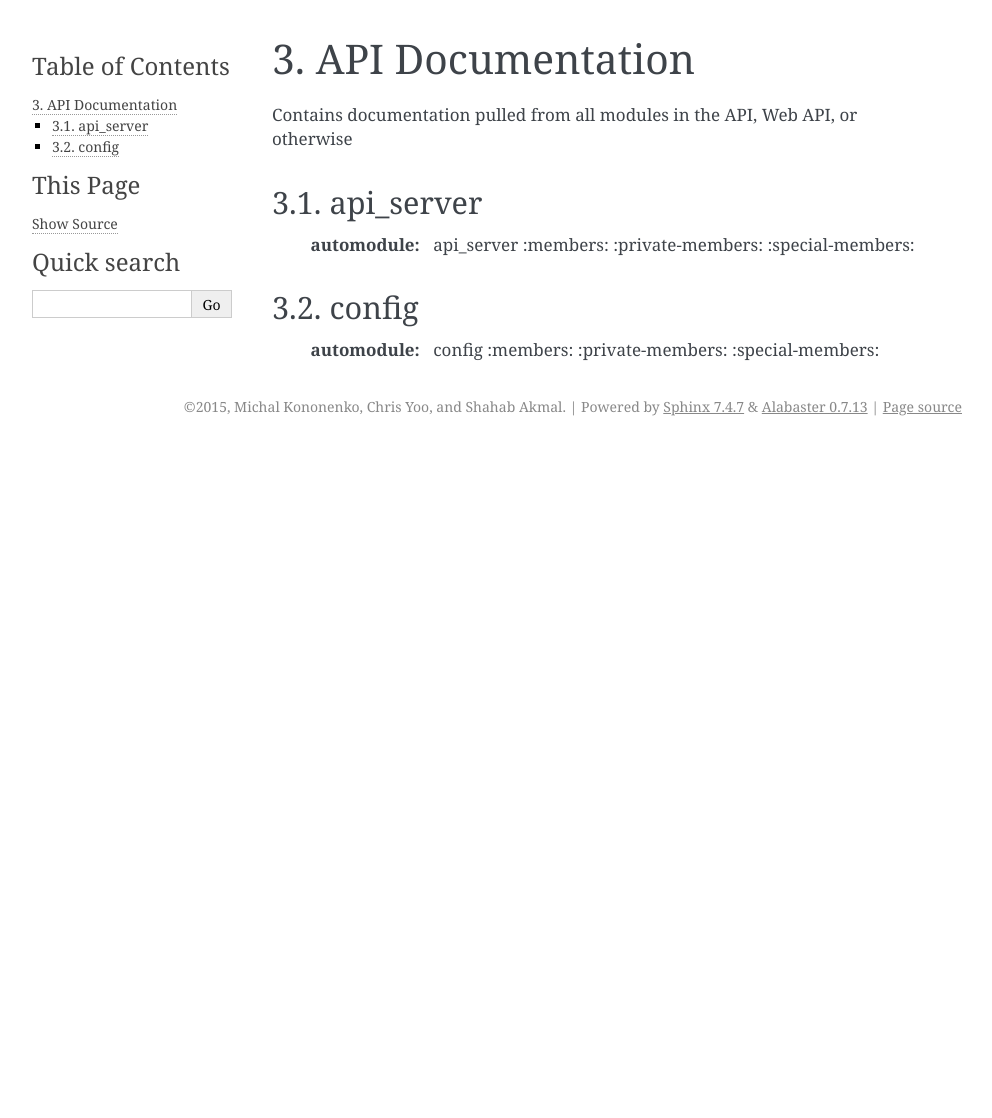
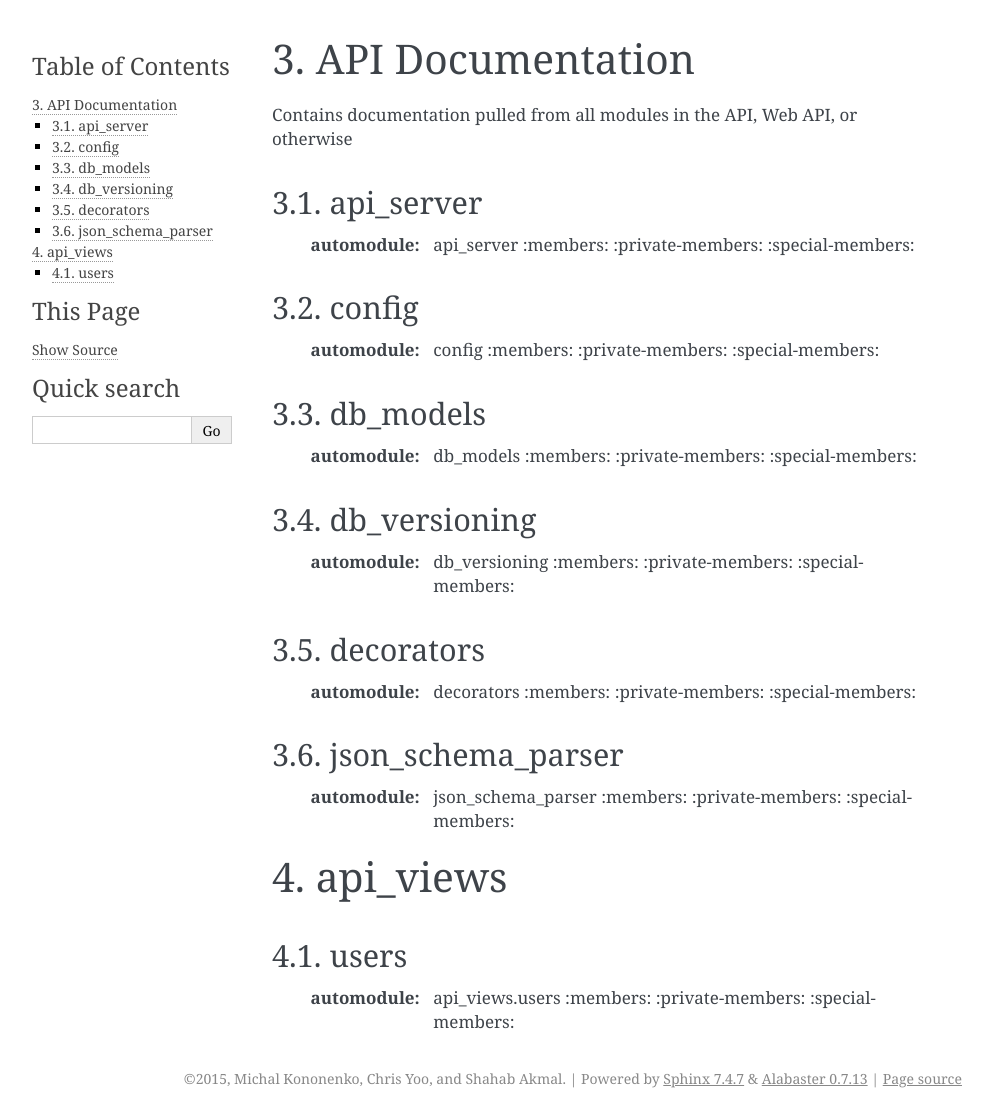
Before and after one commit to OmicronProject/OmicronServer, a Sphinx documentation site: the page built from docs/source/python_api.rst, in a window 1280 px wide. Shown: the whole page, without its empty margins (148-1140 px from the left). Built offline with Sphinx 7.4.7, drawn with Linux system fonts in a browser that asks for light colours; before the commit the page ends 900 px from its top, so only the background shows below that.

Commit message:
more docs

```diff
--- a/docs/source/python_api.rst
+++ b/docs/source/python_api.rst
@@ -20,3 +20,46 @@ config
         :members:
         :private-members:
         :special-members:
+
+db_models
+---------
+
+    :automodule: db_models
+        :members:
+        :private-members:
+        :special-members:
+
+db_versioning
+-------------
+
+    :automodule: db_versioning
+        :members:
+        :private-members:
+        :special-members:
+
+decorators
+----------
+
+    :automodule: decorators
+        :members:
+        :private-members:
+        :special-members:
+
+json_schema_parser
+------------------
+
+    :automodule: json_schema_parser
+        :members:
+        :private-members:
+        :special-members:
+
+api_views
+=========
+
+users
+-----
+
+    :automodule: api_views.users
+        :members:
+        :private-members:
+        :special-members:
```
Also changed, not shown: config.py (+10 -3 lines).
